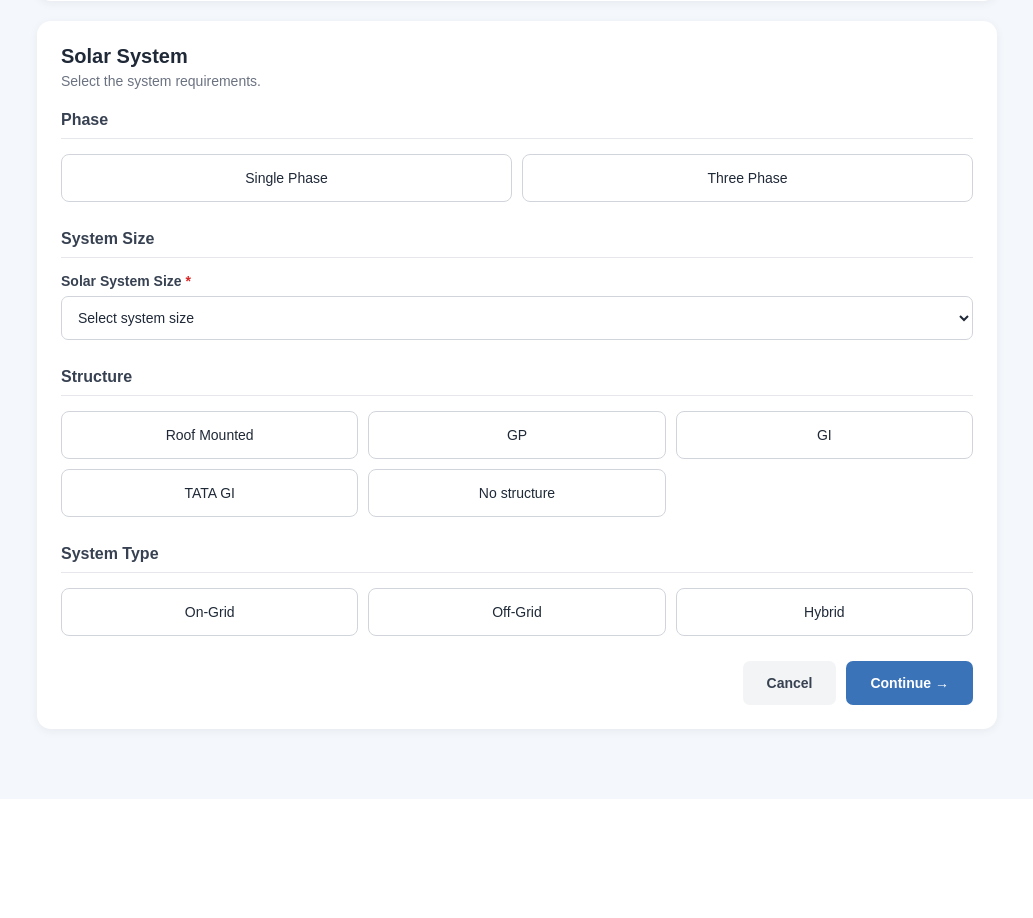
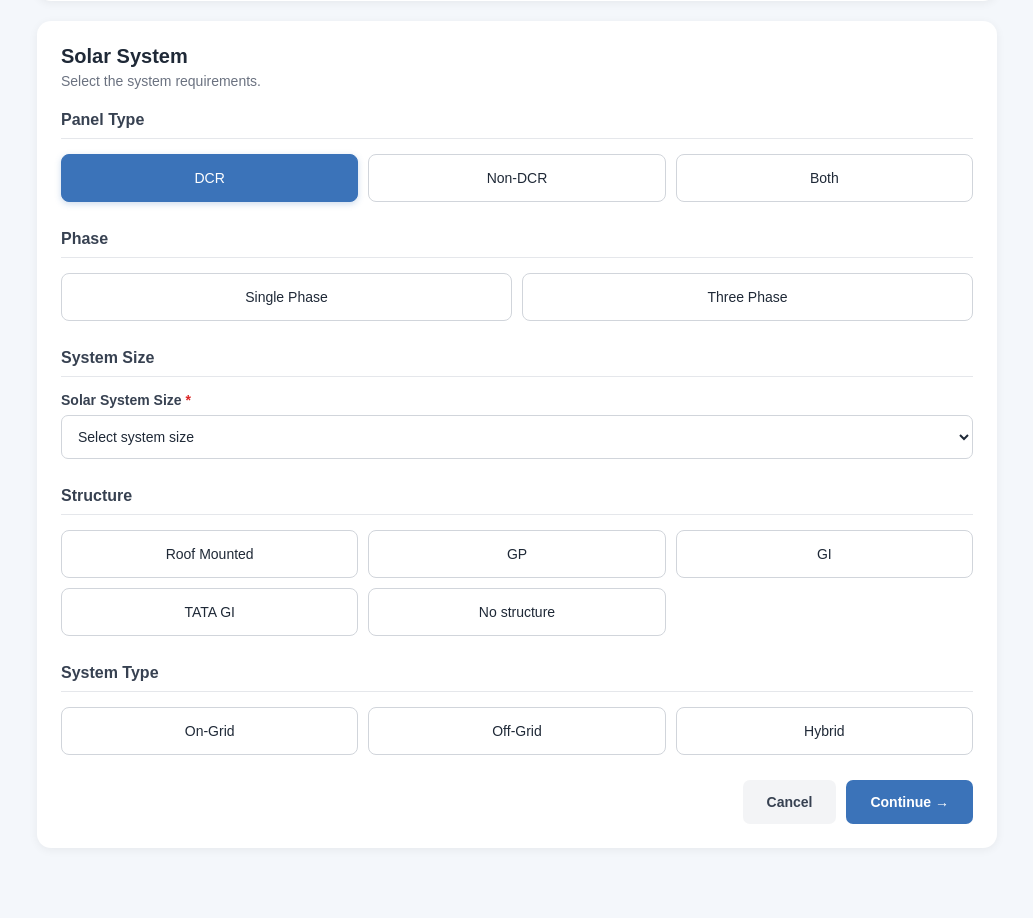
Before and after one commit to rendha/quotation, a Django app: page /new/ in a window 1280 px wide. Shown: the part 765-1683 px from the top of the page, without its empty margins (123-1156 px from the left). Before the commit the page ends 1501 px from the top, so only its background shows below. Run offline with Django 5.2, Linux system fonts and the light colour scheme; data that the repository does not hold is empty.

Commit message:
Panel type DCR / Non-DCR / Both

```diff
--- a/quotations/calculations.py
+++ b/quotations/calculations.py
@@ -495,7 +495,8 @@ def _compute(quotation):
 
     # ---- 1-4. PANEL: quantity is ALWAYS recalculated (nearest whole number), then total watts and cost ----
     panel = quotation.panel_option
-    auto_panels = calculate_panel_quantity(quotation.system_size, panel.wattage) if panel is not None else ZERO
+    is_both = (getattr(quotation, "panel_dcr_status", "") or "").strip().lower() == "both"        # a DCR panel AND a non-DCR panel
+    auto_panels = calculate_panel_quantity(quotation.system_size, panel.wattage) if (panel is not None and not is_both) else ZERO
     manual_panels = decimal_or_zero(getattr(quotation, "panel_quantity_manual", None))          # None / 0 = calculated by the system
     panel_is_manual = panel is not None and manual_panels >= 1
     panel_quantity = manual_panels.quantize(Decimal("1"), rounding=ROUND_HALF_UP) if panel_is_manual else auto_panels
@@ -511,7 +512,7 @@ def _compute(quotation):
         panel_note = "%s panels x %s W x Rs %s per watt" % (
             plain_number(panel_quantity), plain_number(panel.wattage), plain_number(panel.rate_per_watt))
         requested_watts = decimal_or_zero(quotation.system_size) * Decimal("1000")
-        if panel_is_manual and requested_watts > 0:                                                 # a typo such as 60 instead of 6
+        if panel_is_manual and requested_watts > 0 and not is_both:                                                 # a typo such as 60 instead of 6
             gap = (panel_total_watt - requested_watts) / requested_watts * HUNDRED
             if abs(gap) > MANUAL_PANELS_WARN_PERCENT:
                 warnings.append("The %s panels entered by hand add up to %s W, which is %s%% %s the %s kW system size (the system calculated %s panels). Check the number."
@@ -519,6 +520,26 @@ def _compute(quotation):
                                    "above" if gap > 0 else "below", plain_number(quotation.system_size), plain_number(auto_panels)))
     else:
         warnings.append("No panel is selected, so the panel cost is 0.")
+
+    # ---- "both": the second (NON-DCR) panel is added to the first (DCR) one ----
+    panel2 = getattr(quotation, "panel2_option", None) if is_both else None
+    panel2_quantity = Decimal(int(getattr(quotation, "panel2_quantity", 0) or 0)) if panel2 is not None else ZERO
+    if is_both:
+        if panel2 is not None and panel2_quantity > 0:
+            panel2_watt = Decimal(panel2.wattage) * panel2_quantity
+            panel_total_watt += panel2_watt
+            panel_value += money(panel2_watt * Decimal(panel2.rate_per_watt))
+            panel_note = (panel_note + " + " if panel_note else "") + "%s non-DCR panels x %s W x Rs %s per watt" % (
+                plain_number(panel2_quantity), plain_number(panel2.wattage), plain_number(panel2.rate_per_watt))
+        else:
+            warnings.append("Both DCR and Non-DCR were chosen, but no Non-DCR panel (or its number) is entered, so only the DCR panels are priced.")
+        requested_watts = decimal_or_zero(quotation.system_size) * Decimal("1000")
+        if requested_watts > 0 and panel_total_watt > 0:
+            gap = (panel_total_watt - requested_watts) / requested_watts * HUNDRED
+            if abs(gap) > MANUAL_PANELS_WARN_PERCENT:
+                warnings.append("The DCR and Non-DCR panels together are %s W, which is %s%% %s the %s kW system size. Check the numbers."
+                                % (plain_number(panel_total_watt), plain_number(abs(gap).quantize(Decimal("1"))),
+                                   "above" if gap > 0 else "below", plain_number(quotation.system_size)))
 
     # ---- 5-8. THE USER'S SELECTION: inverter, DC cable, AC wire, earth and the other components --------
     # Each is priced from the rate sheet (Excel products).  The package items on the quotation are never priced.
@@ -684,6 +705,7 @@ def _compute(quotation):
         "counted_items": counted_items, "display_only_items": display_only_items,
         "panel_quantity": panel_quantity, "panel_quantity_auto": auto_panels, "panel_quantity_is_manual": panel_is_manual,
         "panel_total_watt": panel_total_watt, "panel_value": panel_value,
+        "panel2_quantity": panel2_quantity,
         "panel_tax_amount": panel_tax_display,
         "components_total": components_total, "bos_amount": bos_amount, "structure_note": structure_note,
         "structure_watts": structure_watts, "structure_watts_auto": panel_total_watt, "structure_is_manual": structure_is_manual,
@@ -790,6 +812,10 @@ def material_list(quotation):
     if panel is not None and r["panel_quantity"] > 0:
         label = " ".join(x for x in (clean_text(panel.company), clean_text(panel.panel_type), plain_number(panel.wattage) + " W solar panel") if x)
         add(label, panel.company, "Nos", r["panel_quantity"], Decimal(panel.wattage) * Decimal(panel.rate_per_watt))
+    panel2 = getattr(quotation, "panel2_option", None)
+    if panel2 is not None and r["panel2_quantity"] > 0:
+        label2 = " ".join(x for x in (clean_text(panel2.company), clean_text(panel2.panel_type), plain_number(panel2.wattage) + " W solar panel (non-DCR)") if x)
+        add(label2, panel2.company, "Nos", r["panel2_quantity"], Decimal(panel2.wattage) * Decimal(panel2.rate_per_watt))
     for component in r["components"].values():
         if component["quantity"] > 0 and component["name"]:
             add(component["name"], component["make"], component["unit"], component["quantity"], component["rate"])
--- a/quotations/templates/quotations/create_quotation.html
+++ b/quotations/templates/quotations/create_quotation.html
@@ -182,8 +182,28 @@
             <h2 class="card-title">Solar System</h2>
             <p class="card-subtitle">Select the system requirements.</p>
 
+            <!-- PANEL TYPE -->
+            <div class="section-title" style="margin-top:0">Panel Type</div>
+            <div class="option-group">
+                <div class="option">
+                    <input type="radio" id="panel_dcr" name="panel_type" value="dcr" required
+                           {% if posted.panel_type == "dcr" or not posted.panel_type %}checked{% endif %}>
+                    <label for="panel_dcr">DCR</label>
+                </div>
+                <div class="option">
+                    <input type="radio" id="panel_non_dcr" name="panel_type" value="non_dcr"
+                           {% if posted.panel_type == "non_dcr" %}checked{% endif %}>
+                    <label for="panel_non_dcr">Non-DCR</label>
+                </div>
+                <div class="option">
+                    <input type="radio" id="panel_both" name="panel_type" value="both"
+                           {% if posted.panel_type == "both" %}checked{% endif %}>
+                    <label for="panel_both">Both</label>
+                </div>
+            </div>
+
             <!-- PHASE -->
-            <div class="section-title" style="margin-top:0">Phase</div>
+            <div class="section-title">Phase</div>
             <div class="option-group two">
                 <div class="option">
                     <input type="radio" id="single_phase" name="phase" value="Single Phase" required
--- a/quotations/views.py
+++ b/quotations/views.py
@@ -233,7 +233,7 @@ def create_quotation(request):
     location = posted["location"]
     phase = posted["phase"]
     system_size_raw = posted["system_size"]
-    panel_dcr_status = posted["panel_type"] if posted["panel_type"] in ("dcr", "non_dcr") else DEFAULT_PANEL_DCR_STATUS
+    panel_dcr_status = posted["panel_type"] if posted["panel_type"] in ("dcr", "non_dcr", "both") else DEFAULT_PANEL_DCR_STATUS
     structure_type = posted["structure"]
     system_type = posted["system_type"]
 
@@ -372,6 +372,15 @@ def _missing_fields(request, quotation):
         return decimal_or_zero(post.get(name)) <= 0
 
     missing = []
+    if clean_text(quotation.panel_dcr_status).lower() == "both":
+        if empty("panel_option"):
+            missing.append("DCR panel")
+        if zero("panel_quantity_manual"):
+            missing.append("Number of DCR panels")
+        if empty("panel2_option"):
+            missing.append("Non-DCR panel")
+        if zero("panel2_quantity"):
+            missing.append("Number of Non-DCR panels")
     for name, label in (("panel_option", "Panel"), ("inverter_kw", "Inverter capacity"), ("inverter_type", "Inverter"), ("dc_cable", "DC cable"), ("ac_wire", "AC wire")):
         if empty(name):
             missing.append(label)
@@ -401,10 +410,14 @@ def quotation_detail(request, quotation_id):
 
     quotation = get_object_or_404(Quotation, id=quotation_id)
 
+    is_both = clean_text(quotation.panel_dcr_status).lower() == "both"
+    # DCR quotation: only DCR panels.  Non-DCR quotation: only non-DCR panels.  Both: the first list is DCR, the second list non-DCR.
     panel_options = PanelOption.objects.filter(
         is_active=True,
-        dcr_status__iexact=clean_text(quotation.panel_dcr_status),
+        dcr_status__iexact=("dcr" if is_both else clean_text(quotation.panel_dcr_status)),
     ).order_by("company", "panel_type", "wattage")
+    panel2_options = (PanelOption.objects.filter(is_active=True, dcr_status__iexact="non_dcr").order_by("company", "panel_type", "wattage")
+                      if is_both else PanelOption.objects.none())
 
     if quotation.solar_package:
         option_rules = list(quotation.solar_package.option_rules.filter(is_active=True).order_by("excel_row"))
@@ -427,7 +440,8 @@ def quotation_detail(request, quotation_id):
         if panel_option_id:
             panel_option = get_object_or_404(PanelOption, id=panel_option_id, is_active=True)
 
-            if normalized_text(panel_option.dcr_status) != normalized_text(quotation.panel_dcr_status):
+            expected_status = "dcr" if is_both else quotation.panel_dcr_status
+            if normalized_text(panel_option.dcr_status) != normalized_text(expected_status):
                 return HttpResponseBadRequest("Invalid panel DCR selection.")
 
             quotation.panel_option = panel_option
@@ -442,6 +456,21 @@ def quotation_detail(request, quotation_id):
             if problem:
                 return HttpResponseBadRequest(problem)
             quotation.panel_quantity_manual = manual_panels
+
+        # ---- "both": the second panel (NON-DCR) and its number ----
+        if is_both:
+            panel2_id = clean_text(request.POST.get("panel2_option"))
+            panel2 = get_object_or_404(PanelOption, id=panel2_id, is_active=True) if panel2_id else None
+            if panel2 is not None and normalized_text(panel2.dcr_status) != normalized_text("non_dcr"):
+                return HttpResponseBadRequest("The second panel must be a Non-DCR panel.")
+            panel2_quantity, problem = parse_manual_panels(request.POST.get("panel2_quantity"))
+            if problem:
+                return HttpResponseBadRequest(problem)
+            quotation.panel2_option = panel2
+            quotation.panel2_quantity = int(panel2_quantity or 0) if panel2 is not None else 0
+        else:
+            quotation.panel2_option = None
+            quotation.panel2_quantity = 0
 
         # ---- inverter ----
         inverter_kw_raw = clean_text(request.POST.get("inverter_kw"))
@@ -554,6 +583,8 @@ def quotation_detail(request, quotation_id):
         {
             "quotation": quotation,
             "panel_options": panel_options,
+            "panel2_options": panel2_options,
+            "is_both": is_both,
             "summary": summary,
             "structure_kind": structure_kind(quotation.structure_type),
             "inverter_products": Product.objects.filter(category="inverter", is_active=True, rate__gt=0).order_by("name"),
```
Also changed, not shown: quotations/models.py (+14 -0 lines), quotations/pdf_generator.py (+72 -12 lines), quotations/templates/quotations/quotation_detail.html (+46 -2 lines), quotations/migrations/0023_panel_both_dcr_non_dcr.py (added).
